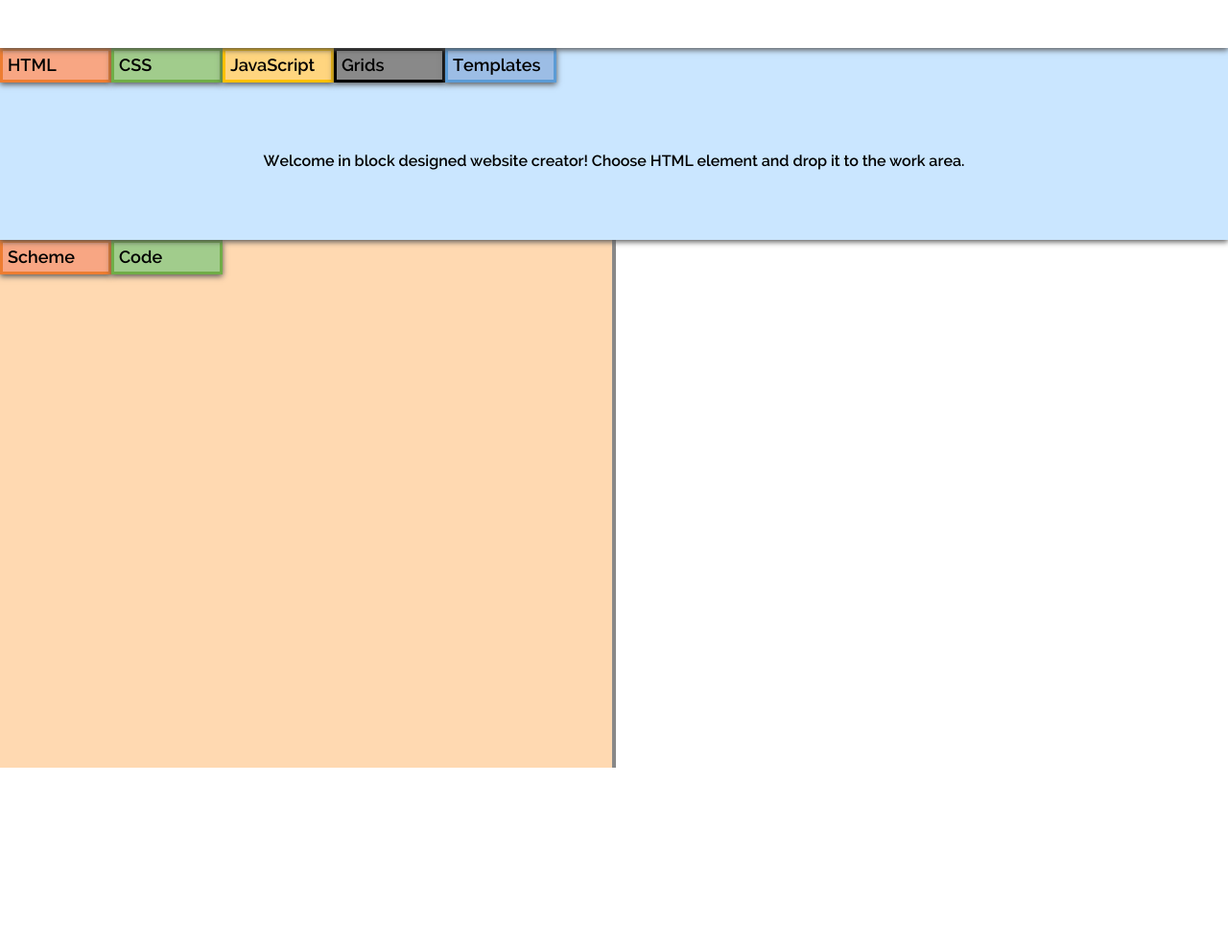
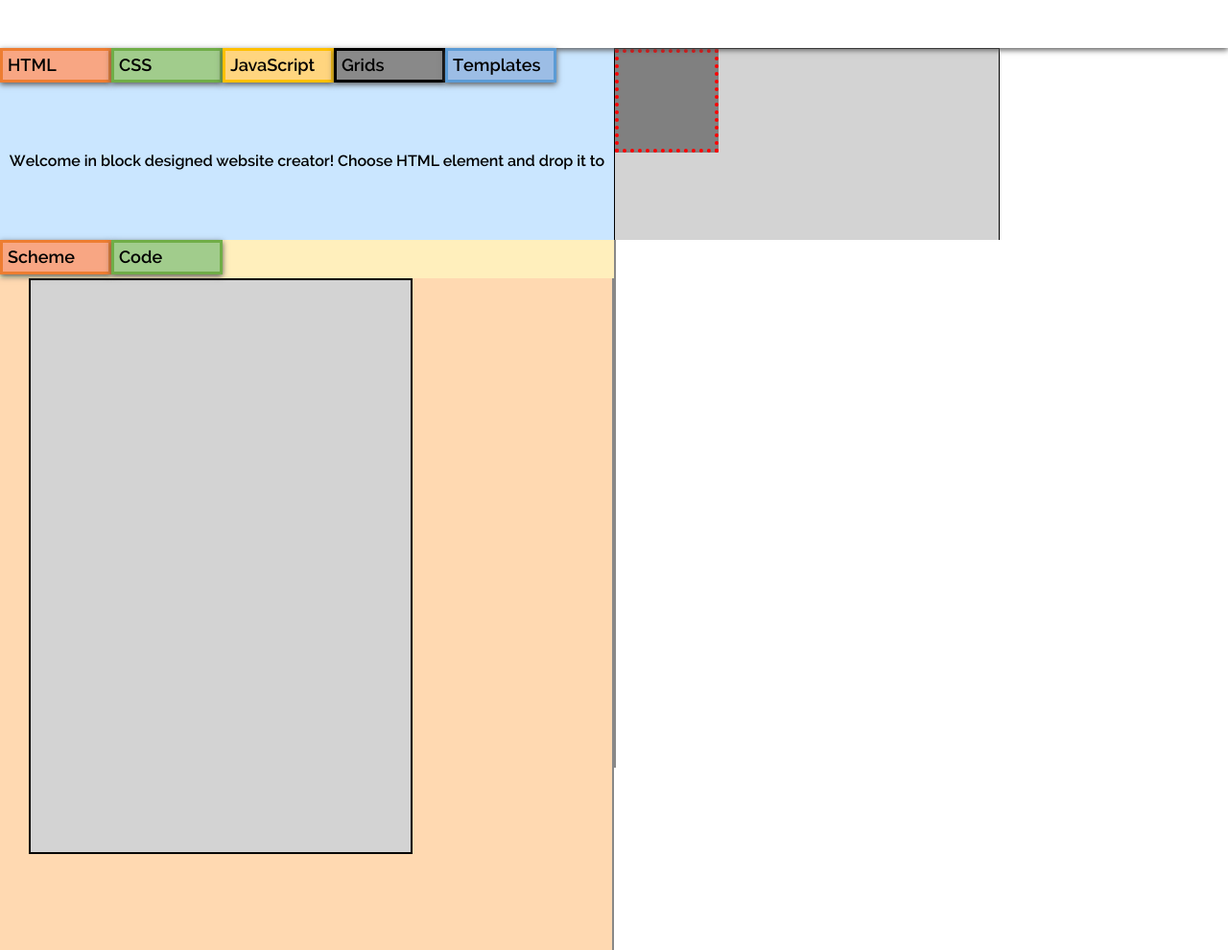
Before and after one commit to beziozwierz/Group-project, a PHP site: page /index.html in a window 1280 px wide. Shown: the whole page at 96% size. Before the commit the page ends 800 px from the top, so only its background shows below. Run offline with PHP 8.4, Linux system fonts and the light colour scheme.

Commit message:
temporary merge

```diff
--- a/css/main.css
+++ b/css/main.css
@@ -48,12 +48,12 @@
 }
 
 #toolbar-main-container{
-    position: absolute;
     top: 50px;
     height: 200px;
     z-index: 7;
     background-color: #cae6ff;
     box-shadow: 0 2px 6px #555555;
+    float: left;
 }
 
 #work-site-main-container{
@@ -64,6 +64,7 @@
     z-index: 5;
     background-color: #ffefbc;
     border-right: solid 2px #888888;
+    clear:both;
 }
 
 #preview-main-container{
@@ -192,6 +193,7 @@
 #work-site-container-drop{
     background-color: #ffd9b1;
     display: block;
+    height: 700px;
 }
 
 #work-site-container-code{
@@ -255,3 +257,10 @@
     line-height: 32px;
     font-size: 32px;
 }
+
+#main{margin:auto; width: 100%; max-width: 1100px;}
+#creator{box-sizing: border-box; width: 100%; height: 100%; border: 5px solid  #000066;}
+#styler{height: 200px; width: 500px; border: 3px solid black; margin-left: 30px; float:left;}
+#dragarea{width: 400px; height: 400px; border: 1px solid black; float: left; background-color: lightgrey;}
+#drag{background-color: grey; width: 100px; height: 100px; border: 4px dotted red; }
+#model{background-color: lightgrey;width: 400px; height: 600px;margin-left: 30px;margin-top: 40px;}
--- a/index.html
+++ b/index.html
@@ -4,14 +4,16 @@
     <meta charset="UTF-8">
     <title>WEB-Blocks</title>
     <link rel="stylesheet" href="css/main.css">
+    <link rel="stylesheet" href="css/drag.css">
+    <script src="js/script.js"></script>
     <script src="js/bookmarks.js"></script>
     <script src="js/toolbar.js"></script>
 </head>
-<body>
+<body onload="draw()">
     <div id="header-main-container" class="col-12">
 
     </div>
-    <div id="toolbar-main-container" class="col-12">
+    <div id="toolbar-main-container" class="col-6">
         <div id="toolbar-header-container" class="col-12">
             <div id="toolbar-bookmark-html" class="toolbar-bookmark" onclick="toolbox(0)">
                 HTML
@@ -76,7 +78,7 @@
         </div>
         <div id="toolbar-container-css" class="toolbar-container">
             <!-- TU UMIEŚ ELEMENTY CSS -->
-            <div class="toolbar-element-container">
+            <!--<div class="toolbar-element-container">
                 <div class="toolbar-element-css toolbar-element">
                     position
                 </div>
@@ -89,6 +91,8 @@
                 <div class="toolbar-element-css toolbar-element">
                     padding
                 </div>
+            </div> -->
+            <div id="styler">
             </div>
         </div>
         <div id="toolbar-container-js" class="toolbar-container">
@@ -101,6 +105,10 @@
             <!-- TU UMIEŚ SZABLONY -->
         </div>
     </div>
+    <div id="dragarea" class="col-6">
+      <div id="drag" draggable="true" ondragstart="drag(event)">
+      </div>
+    </div>
     <div id="work-site-main-container" class="col-6">
         <div id="work-site-header-container" class="col-12">
             <div id="work-site-bookmark-drop" class="work-site-bookmark" onclick="work_site(0)">
@@ -111,7 +119,9 @@
             </div>
         </div>
         <div id="work-site-container-drop" class="work-site-container">
+          <div id="model" >
 
+          </div>
         </div>
         <div id="work-site-container-code" class="work-site-container">
 
--- a/js/toolbar.js
+++ b/js/toolbar.js
@@ -2,40 +2,47 @@
 
     switch(option.innerText) {
         case "header":
-
+            document.getElementById("edit-element-title-container").innerHTML = "";
             break;
         case "title":
-
+            document.getElementById("edit-element-title-container").innerHTML = "";
             break;
         case "settings":
-
+            document.getElementById("edit-element-title-container").innerHTML = "";
             break;
         case "section":
-
+            document.getElementById("edit-element-title-container").innerHTML = "";
             break;
         case "heade1r":
-
+            document.getElementById("edit-element-title-container").innerHTML = "";
             break;
         case "navigation":
-
+            document.getElementById("edit-element-title-container").innerHTML = "";
             break;
         case "article":
-
+            document.getElementById("edit-element-title-container").innerHTML = "";
             break;
         case "footer":
-
+            document.getElementById("edit-element-title-container").innerHTML = "";
             break;
         case "div":
-
+        document.getElementById("edit-element-title-container").innerHTML = ""+
+          '<div id="creator">'+
+          'Width: <br/>'+
+          '<input type="text" id="drag_width" /> <br/>'+
+          'Height: <br/>'+
+          '<input type="text" id="drag_height" /> <br/>'+
+          '<button onclick="createDiv()"> Create </button>'+
+          '</div>';
             break;
         case "list":
-
+            document.getElementById("edit-element-title-container").innerHTML = "";
             break;
         case "line":
-
+            document.getElementById("edit-element-title-container").innerHTML = "";
             break;
     }
 
     document.getElementById("edit-element-container").style.display = "block";
-    document.getElementById("edit-element-title-container").innerText = option.innerText;
+    //document.getElementById("edit-element-title-container").innerText = option.innerText;
 }
```
Also changed, not shown: js/bookmarks.js (line endings or trailing spaces).
